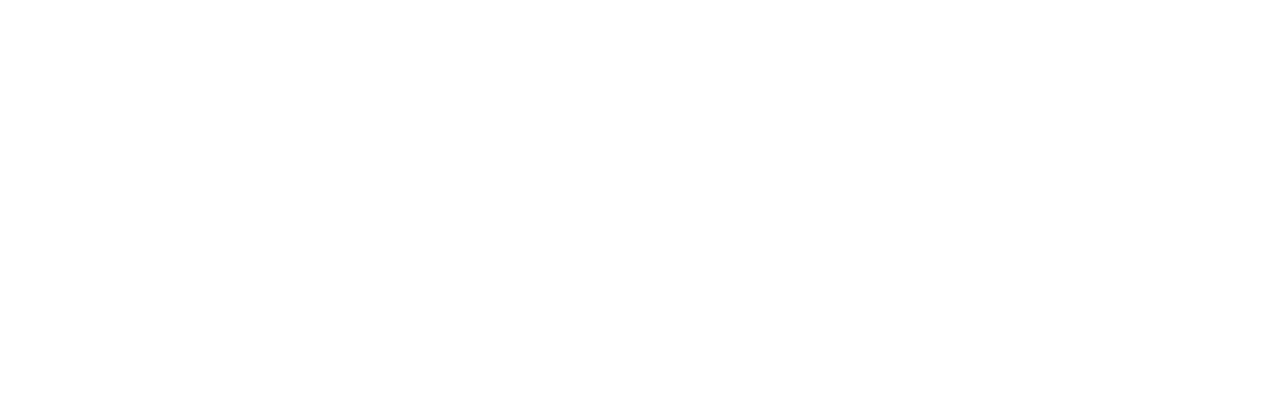
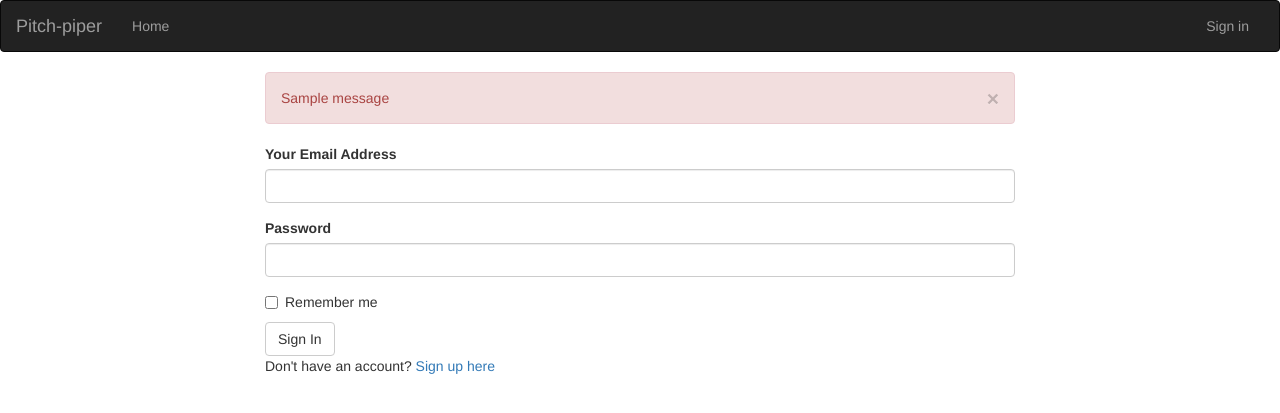
Before and after one commit to kagus-code/Pitch-Piper, a Flask app: page /authenticate/login in a window 1280 px wide. Before the commit the part shown is empty. Shown: the top 413 px of the page. Run offline with Flask 2, Linux system fonts and the light colour scheme; tables that the repository leaves empty hold one stand-in row (values such as "Sample post"); one stand-in notice (Sample message) is shown; some libraries are stand-ins or nearby versions.

Commit message:
adding login form

```diff
--- a/app/auth/views.py
+++ b/app/auth/views.py
@@ -1,14 +1,11 @@
 from flask import render_template,redirect,url_for,flash,request
 from flask_login import login_user
 from ..models import User
-from .forms import RegistrationForm
+from .forms import RegistrationForm,LoginForm
 from .. import db
 from . import auth
 
 
-@auth.route('/login')
-def login():
-    return render_template('auth/login.html')
 
 
 @auth.route('/register',methods = ["GET","POST"])
@@ -33,5 +30,5 @@ def login():
 
         flash('Invalid username or Password')
 
-    title = "watchlist login"
+    title = "Pitch-piper login"
     return render_template('auth/login.html',login_form = login_form,title=title)
--- a/app/templates/auth/login.html
+++ b/app/templates/auth/login.html
@@ -0,0 +1,22 @@
+{% extends 'base.html'%}
+{% import 'bootstrap/wtf.html' as wtf%}
+
+{% block content %}
+<div class="container">
+    <div class="row">
+      <div class= "col-md-2"> </div>
+      <div class="col-md-8">
+      {% for message in get_flashed_messages() %}
+        <div class="alert alert-danger">
+        <button type="button" class="close" data-dismiss="alert">&times;</button>
+        {{ message }}
+        </div>
+      {% endfor %}
+      {{wtf.quick_form(login_form)}}
+      <p> Don't have an account? <a href="{{url_for('auth.register')}}">Sign up here</a></p>
+     </div>
+     <div clas="col-md-2"> </div>
+    </div>
+</div>
+
+{% endblock%}
--- a/app/templates/navbar.html
+++ b/app/templates/navbar.html
@@ -1,7 +1,12 @@
 <div class="navbar navbar-inverse" role="navigation">
   <div class="container-fluid">
     <div class="navbar-header">
-          <button type="button" class="navbar-toggle" data-toggle="collapse" data-target=".navbar-collapse">
+      <button
+        type="button"
+        class="navbar-toggle"
+        data-toggle="collapse"
+        data-target=".navbar-collapse"
+      >
         <span class="sr-only">Toggle navigation</span>
         <span class="icon-bar"></span>
         <span class="icon-bar"></span>
@@ -12,7 +17,15 @@
     <div class="navbar-collapse collapse">
       <ul class="nav navbar-nav">
         <li><a href="/">Home</a></li>
-      </div>
-
+      </ul>
+      <ul class="nav navbar-nav navbar-right">
+        {% if current_user.is_authenticated %}
+        <li style="color: white; padding: 15px">{{current_user.username}}</li>
+        <li><a href="{{url_for('auth.logout')}}">Sign out</a></li>
+        {% else %}
+        <li><a href="{{url_for('auth.login')}}">Sign in</a></li>
+        {%endif%}
+      </ul>
     </div>
   </div>
+</div>
```
Lines whose indentation alone changed are shown as unchanged.
